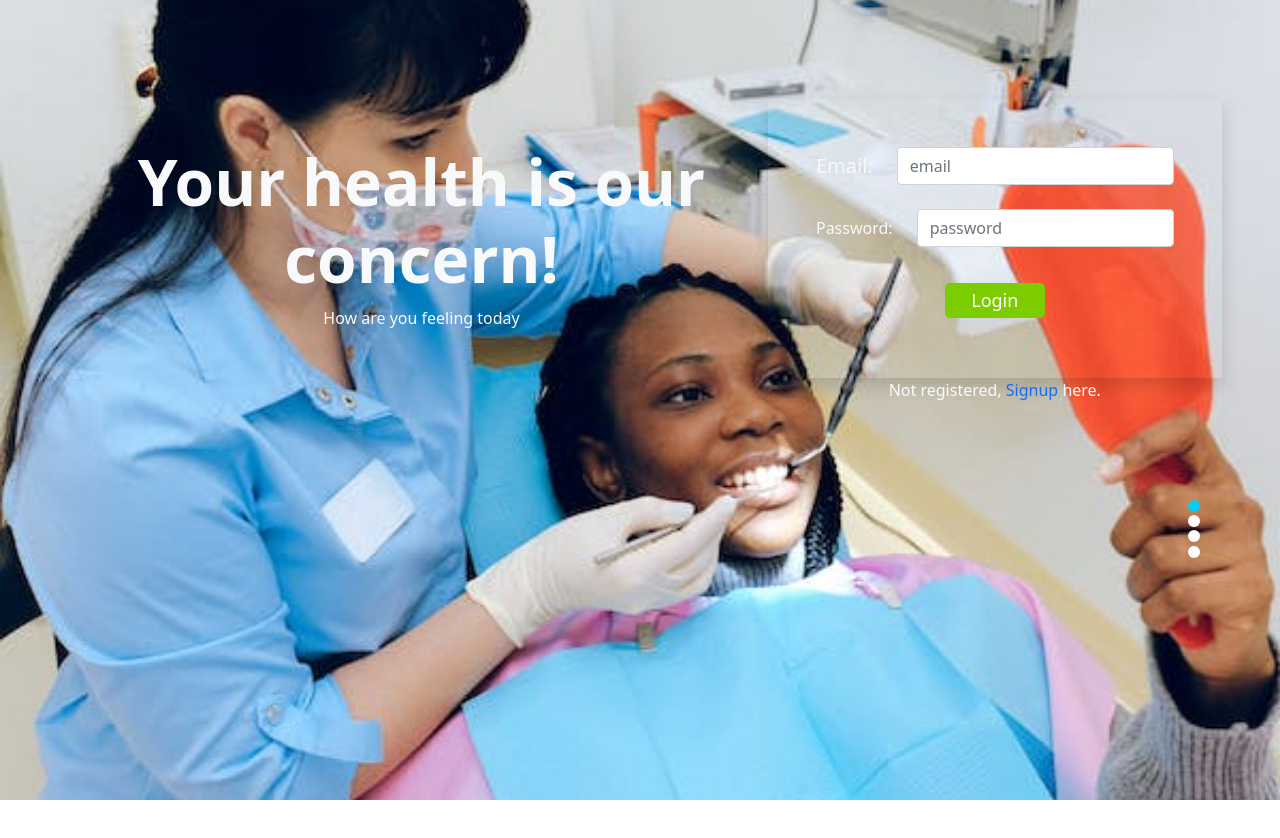
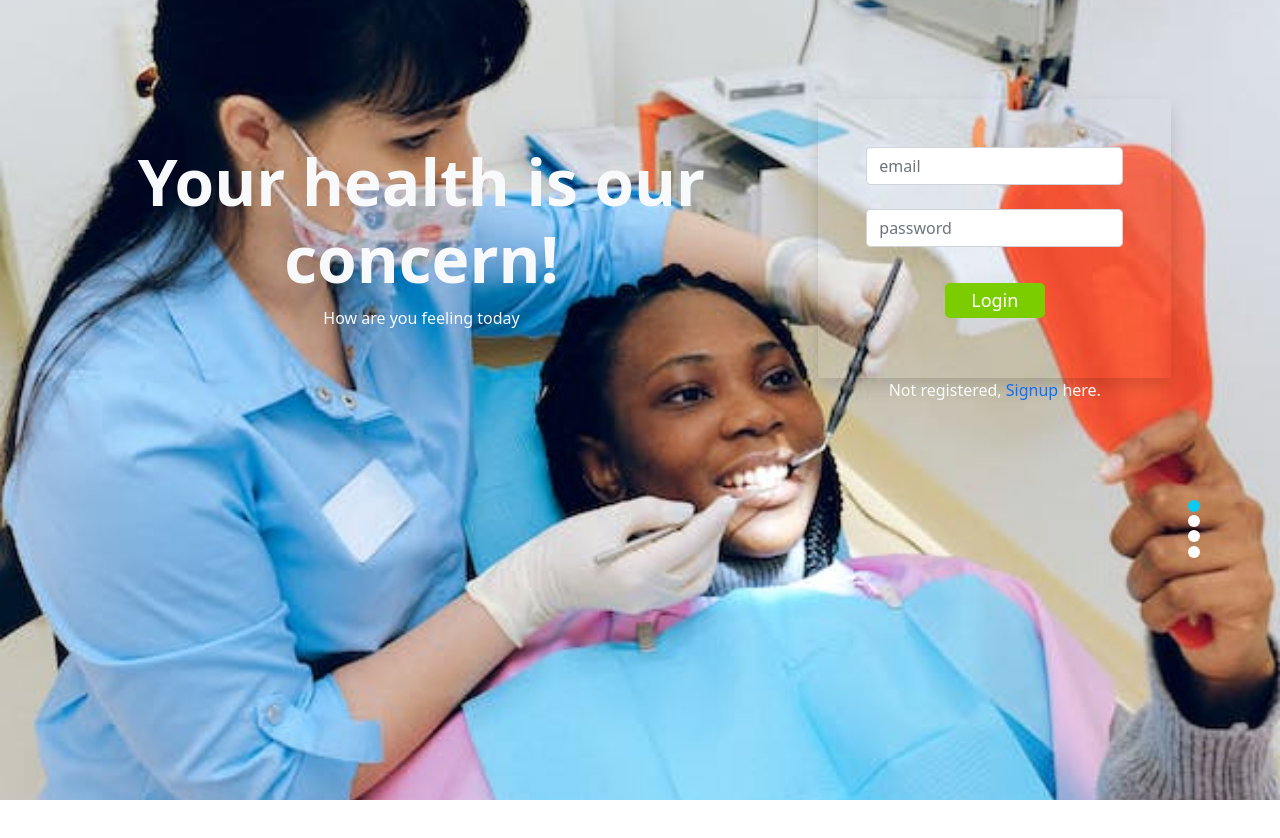
Before and after one commit to benja27/Doctor-Appoinments---Front-End, a React (Vite) app: page /login in a window 1280 px wide. Shown: the top 838 px of the page. Built offline with nearby package versions, Linux system fonts and the light colour scheme; no server answers.

Commit message:
Remove labels from Login files

```diff
--- a/src/components/authentication/Login.jsx
+++ b/src/components/authentication/Login.jsx
@@ -39,13 +39,11 @@ const Login = ({ setShow }) => {
 
       <form className=" p-5   shadow " ref={formRef} onSubmit={handleSubmit}>
         <div className="d-flex gap-4 align-items-center mb-4">
-          <h5 className="m-0">Email:</h5>
           {' '}
           <input className="form-control" type="email" name="email" placeholder="email" />
         </div>
 
         <div className="d-flex gap-4 align-items-center mb-4">
-          Password:
           {' '}
           <input className="form-control" type="password" name="password" placeholder="password" />
         </div>
```
